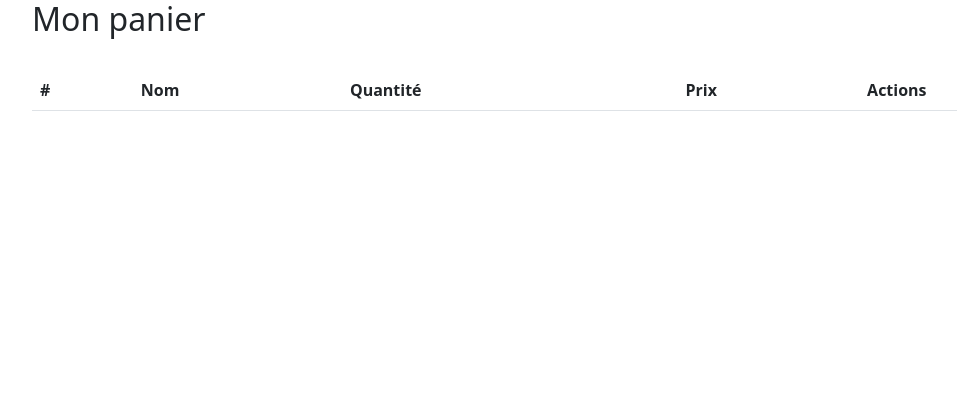
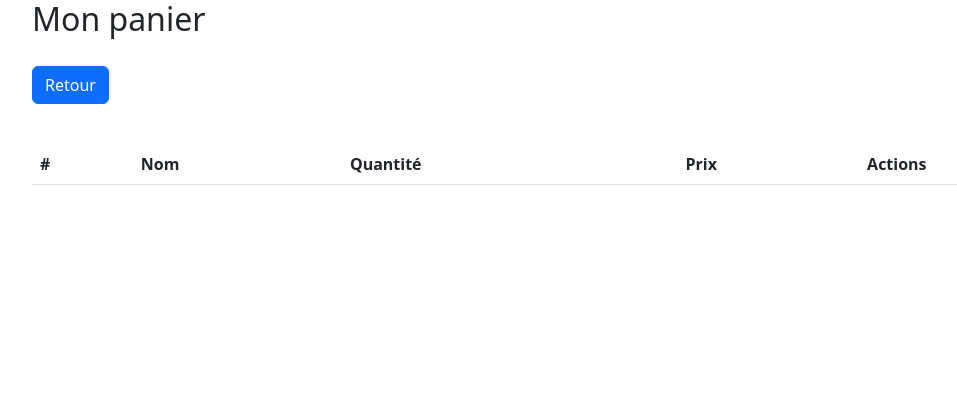
Before and after one commit to jamalbendarhou/projet2_bendarhou_djabali, a PHP site: page /views/panier.php in a window 1280 px wide. Shown: the top 420 px of the page, without its empty margins (50-1007 px from the left). Run offline with PHP 8.4, Linux system fonts and the light colour scheme; lists and menus that the app fills with data are empty; some libraries are stand-ins or nearby versions.

Commit message:
mise a jour page panier

```diff
--- a/views/panier.php
+++ b/views/panier.php
@@ -8,9 +8,8 @@ session_start();
 $orderController = new OrderController();
 // Initialiser une variable pour stocker les produits du panier
 $paniers = [];
+?>
 
-
-?>
 <!DOCTYPE html>
 <html lang="en">
 <head>
@@ -29,6 +28,11 @@ $paniers = [];
         <div class="divider"></div>
         <div class="heading">
             <h2>Mon panier</h2>
+        </div>
+
+        <!-- Bouton de retour -->
+        <div class="mb-3">
+            <a href="tousNosProduits.php" class="btn btn-primary">Retour</a>
         </div>
 
         <br>
```
Lines whose indentation alone changed are shown as unchanged.
